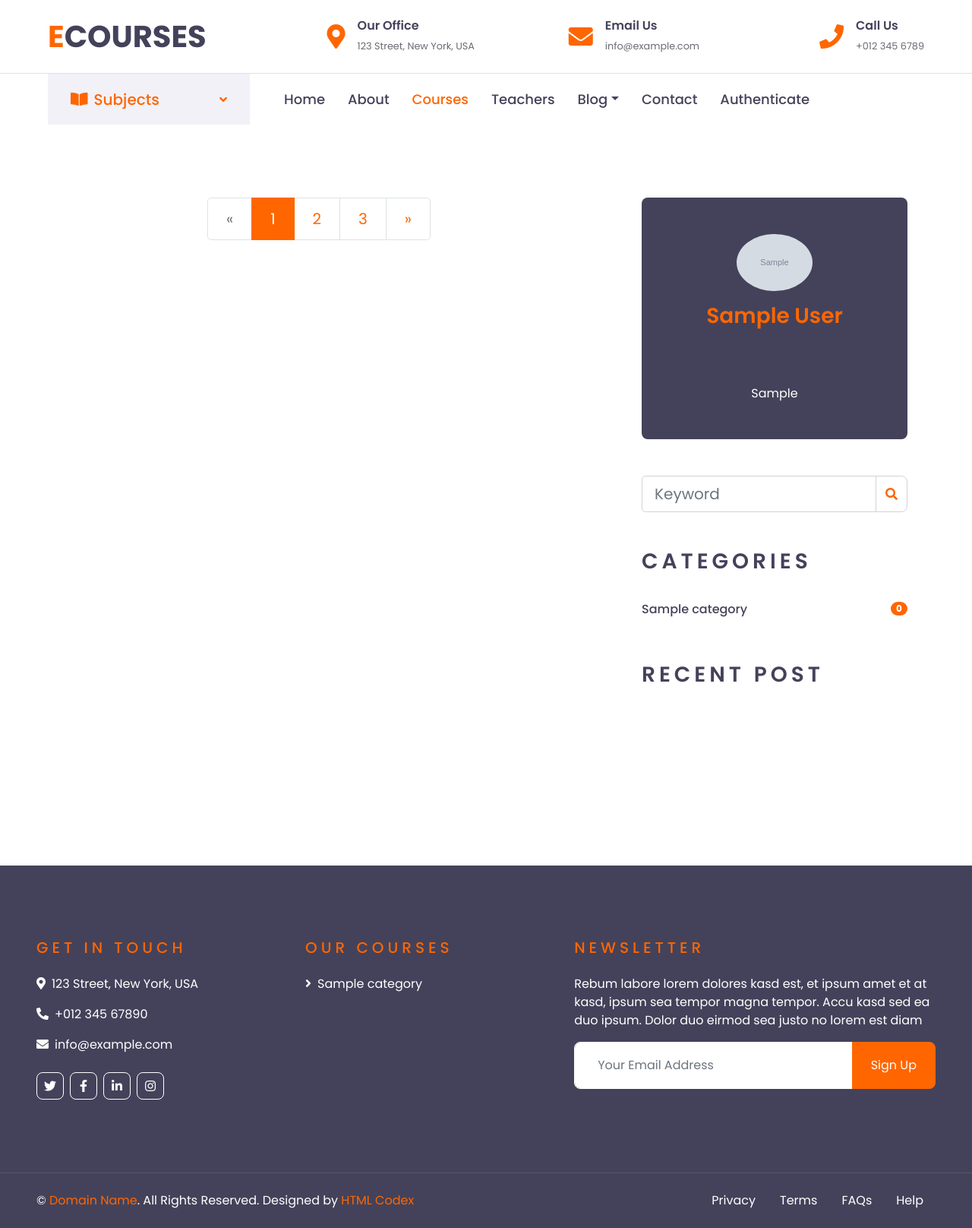
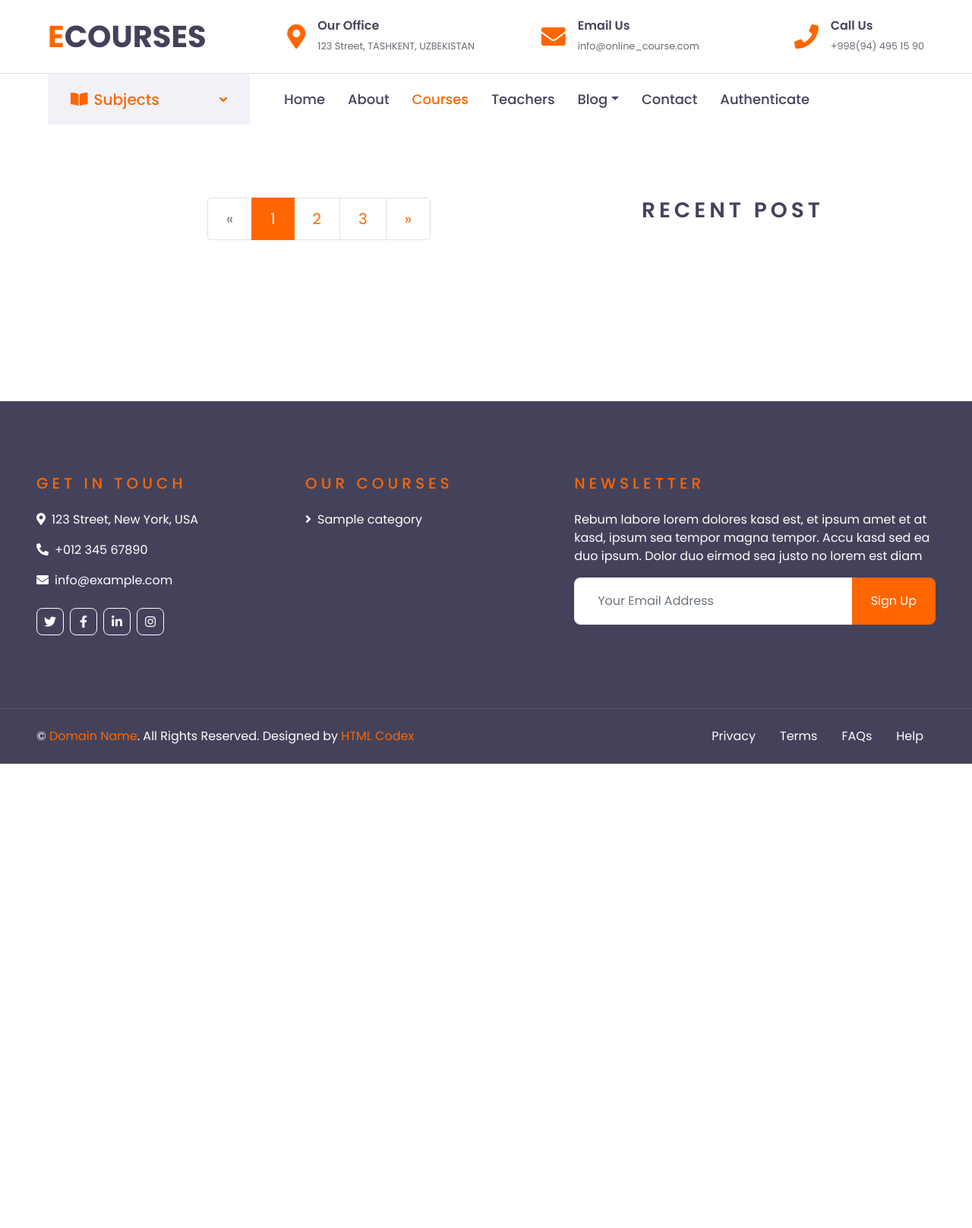
Before and after one commit to Vohidjon-cloud12/exam_online_courses, a Django app: page /blogs/ in a window 1280 px wide. Shown: the whole page at 76% size. After the commit the page ends 1005 px from the top, so only its background shows below. Run offline with Django 5.2, Linux system fonts and the light colour scheme; tables that the repository leaves empty hold one stand-in row (values such as "Sample post"); grey boxes marked "Sample" are stand-in pictures; data that the repository does not hold is empty; some libraries are stand-ins or nearby versions.

Commit message:
read mi added

```diff
--- a/blog/templates/blog/blog.html
+++ b/blog/templates/blog/blog.html
@@ -52,41 +52,41 @@
                 </div>
 
                 <div class="col-lg-4 mt-5 mt-lg-0">
-                    <!-- Author Bio -->
-                    <div class="d-flex flex-column text-center bg-dark rounded mb-5 py-5 px-4">
-                        <img src="{{ authors.first.image.url }}" class="img-fluid rounded-circle mx-auto mb-3"
-                             style="width: 100px;">
-                        <h3 class="text-primary mb-3">{{ authors.first }}</h3>
-                        <h3 class="text-uppercase mb-4" style="letter-spacing: 5px;">Tag Cloud</h3>
-                        <p class="text-white m-0">{{ authors.first.education }}</p>
-                    </div>
-
-                    <!-- Search Form -->
-                    <div class="mb-5">
-                        <form action="">
-                            <div class="input-group">
-                                <input type="text" class="form-control form-control-lg" placeholder="Keyword">
-                                <div class="input-group-append">
-                                    <span class="input-group-text bg-transparent text-primary"><i
-                                            class="fa fa-search"></i></span>
-                                </div>
-                            </div>
-                        </form>
-                    </div>
-
-                    <!-- Category List -->
-                    <div class="mb-5">
-                        <h3 class="text-uppercase mb-4" style="letter-spacing: 5px;">Categories</h3>
-                        <ul class="list-group list-group-flush">
-                            {% for category in categories %}
-                                <li class="list-group-item d-flex justify-content-between align-items-center px-0">
-                                    <a href="{% url 'category_filter' category.pk %}"
-                                       class="text-decoration-none h6 m-0">{{ category.title }}</a>
-                                    <span class="badge badge-primary badge-pill">{{ category.blogs.count}}</span>
-                                </li>
-                            {% endfor %}
-                        </ul>
-                    </div>
+{#                    <!-- Author Bio -->#}
+{#                    <div class="d-flex flex-column text-center bg-dark rounded mb-5 py-5 px-4">#}
+{#                        <img src="{{ authors.first.image.url }}" class="img-fluid rounded-circle mx-auto mb-3"#}
+{#                             style="width: 100px;">#}
+{#                        <h3 class="text-primary mb-3">{{ authors.first }}</h3>#}
+{#                        <h3 class="text-uppercase mb-4" style="letter-spacing: 5px;">Tag Cloud</h3>#}
+{#                        <p class="text-white m-0">{{ authors.first.education }}</p>#}
+{#                    </div>#}
+{##}
+{#                    <!-- Search Form -->#}
+{#                    <div class="mb-5">#}
+{#                        <form action="">#}
+{#                            <div class="input-group">#}
+{#                                <input type="text" class="form-control form-control-lg" placeholder="Keyword">#}
+{#                                <div class="input-group-append">#}
+{#                                    <span class="input-group-text bg-transparent text-primary"><i#}
+{#                                            class="fa fa-search"></i></span>#}
+{#                                </div>#}
+{#                            </div>#}
+{#                        </form>#}
+{#                    </div>#}
+{##}
+{#                    <!-- Category List -->#}
+{#                    <div class="mb-5">#}
+{#                        <h3 class="text-uppercase mb-4" style="letter-spacing: 5px;">Categories</h3>#}
+{#                        <ul class="list-group list-group-flush">#}
+{#                            {% for category in categories %}#}
+{#                                <li class="list-group-item d-flex justify-content-between align-items-center px-0">#}
+{#                                    <a href="{% url 'category_filter' category.pk %}"#}
+{#                                       class="text-decoration-none h6 m-0">{{ category.title }}</a>#}
+{#                                    <span class="badge badge-primary badge-pill">{{ category.blogs.count}}</span>#}
+{#                                </li>#}
+{#                            {% endfor %}#}
+{#                        </ul>#}
+{#                    </div>#}
 
                     <!-- Recent Post -->
                     <style>
--- a/courses/templates/courses/base.html
+++ b/courses/templates/courses/base.html
@@ -41,7 +41,7 @@
                 <i class="fa fa-2x fa-map-marker-alt text-primary mr-3"></i>
                 <div class="text-left">
                     <h6 class="font-weight-semi-bold mb-1">Our Office</h6>
-                    <small>123 Street, New York, USA</small>
+                    <small>123 Street, TASHKENT, UZBEKISTAN</small>
                 </div>
             </div>
         </div>
@@ -50,7 +50,7 @@
                 <i class="fa fa-2x fa-envelope text-primary mr-3"></i>
                 <div class="text-left">
                     <h6 class="font-weight-semi-bold mb-1">Email Us</h6>
-                    <small>info@example.com</small>
+                    <small>info@online_course.com</small>
                 </div>
             </div>
         </div>
@@ -59,7 +59,7 @@
                 <i class="fa fa-2x fa-phone text-primary mr-3"></i>
                 <div class="text-left">
                     <h6 class="font-weight-semi-bold mb-1">Call Us</h6>
-                    <small>+012 345 6789</small>
+                    <small>+998(94) 495 15 90</small>
                 </div>
             </div>
         </div>
--- a/courses/templates/courses/course-detail.html
+++ b/courses/templates/courses/course-detail.html
@@ -27,15 +27,15 @@
         }
 
         .hero {
-            background: url('https://i.pinimg.com/564x/5e/d5/8c/5ed58cbf79e583bfbab7016077008e28.jpg') no-repeat center center;
+            background: url('https://media.istockphoto.com/id/1470652455/vector/loose-data-tiles.jpg?s=2048x2048&w=is&k=20&c=PcSnSVidJtrLWQjAfw8wq234vttRbFqz_upv0iOqR3E=') no-repeat center center;
             background-size: cover;
-            color: #fff;
+            color: #cc0000;
             padding: 80px 0;
             text-align: center;
         }
 
         .hero h1 {
-            font-size: 3rem;
+            font-size: 5rem;
         }
 
         .hero p {
--- a/teachers/models.py
+++ b/teachers/models.py
@@ -7,7 +7,6 @@ class Teacher(models.Model):
     class LevelChoices(models.TextChoices):
         JUNIOR = 'Junior'
         MIDDLE = 'Middle'
-        STRONG_MIDDLE = 'Strong-middle'
         SENIOR = 'Senior'
 
     full_name = models.CharField(max_length=100)
```
Also changed, not shown: courses/signals.py (+45 -0 lines), courses/templates/courses/about.html (+7 -18 lines), media/images/data_scientist.jpg (added), media/images/data_sin.jpg (added), media/images/game_developing_5H0cugP.jpg (added), media/images/python_gjango_IC3GCyr.jpg (added), media/images/ustoz2.jpg (added), media/images/ustoz6.jpg (added), teachers/migrations/0002_alter_teacher_level.py (added).
